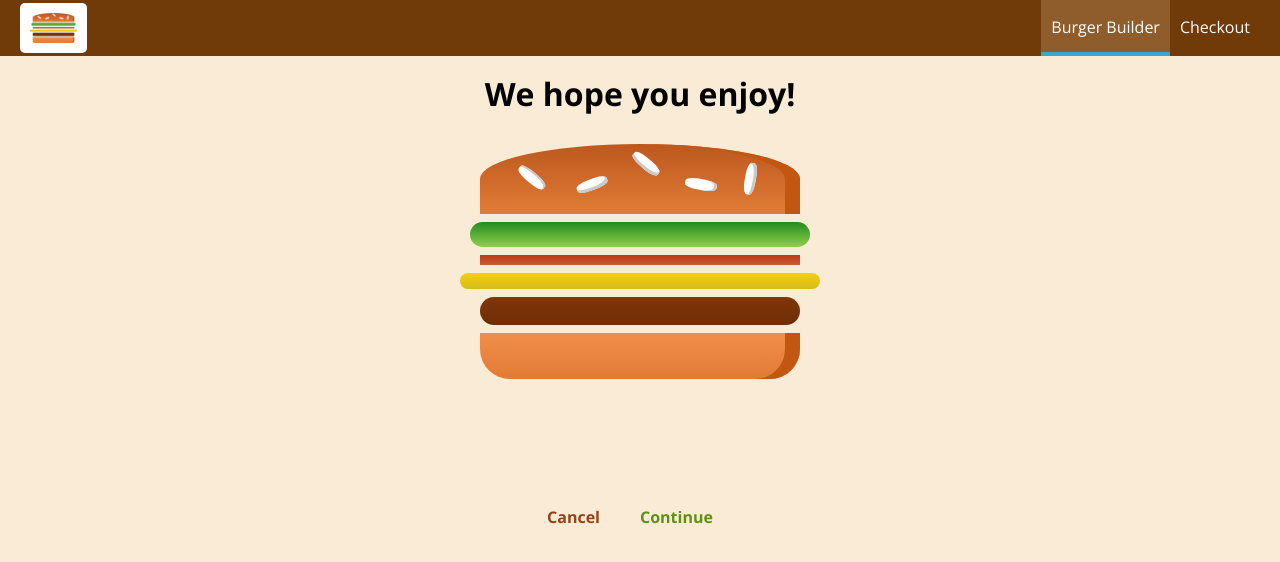
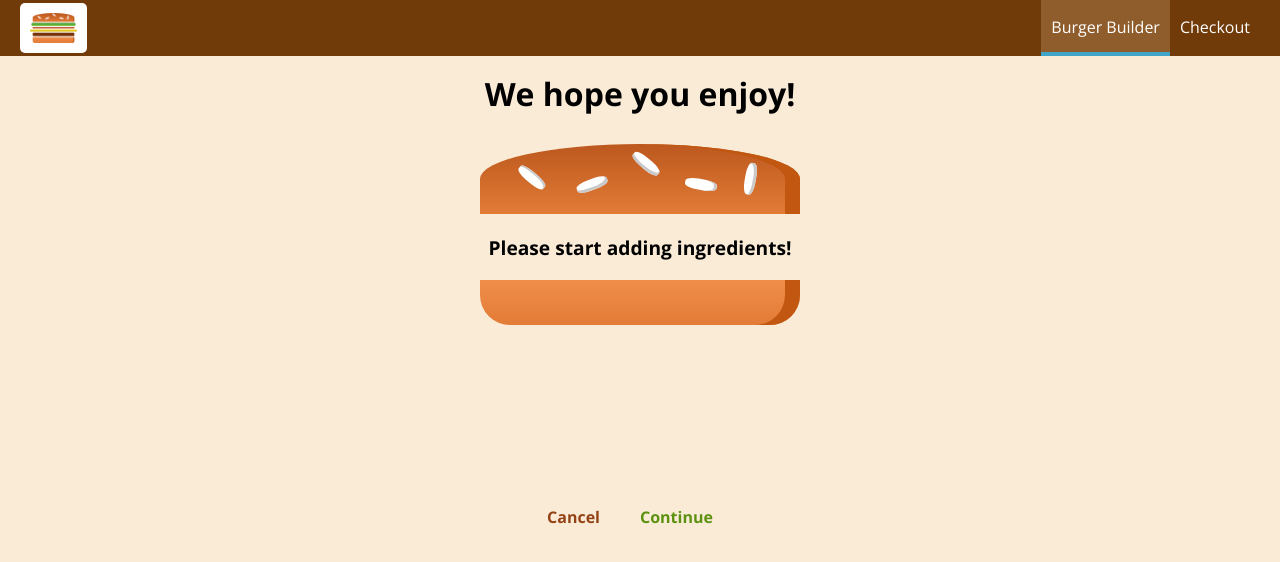
Before and after one commit to codenameuriel/burger-app, a React (Create React App) app: page /checkout in a window 1280 px wide. Shown: the top 562 px of the page. Built offline with nearby package versions, Linux system fonts and the light colour scheme.

Commit message:
add logic to render burger in checkout

```diff
--- a/src/components/Order/CheckoutSummary/CheckoutSummary.js
+++ b/src/components/Order/CheckoutSummary/CheckoutSummary.js
@@ -10,8 +10,8 @@ function CheckoutSummary(props) {
       <div style={{width: '100%', margin: 'auto'}}>
         <Burger ingredients={props.ingredients}/>
       </div>
-      <Button btnType="Danger" clicked>Cancel</Button>
-      <Button btnType="Success" clicked>Continue</Button>
+      <Button btnType="Danger" clicked={props.cancelCheckout}>Cancel</Button>
+      <Button btnType="Success" clicked={props.continueCheckout}>Continue</Button>
     </div>
   );
 }
--- a/src/containers/BurgerBuilder/BurgerBuilder.js
+++ b/src/containers/BurgerBuilder/BurgerBuilder.js
@@ -38,7 +38,15 @@ class BurgerBuilder extends Component {
       const ingredients =
         await (await axiosInstance.get('/ingredients.json')).data;
 
-      this.setState({ingredients: ingredients});
+        // Firebase reorders ingredients alphabetically affecting rendered order of ingredients
+        const reorderedIngredients = {
+          salad: ingredients.salad,
+          bacon: ingredients.bacon,
+          cheese: ingredients.cheese,
+          meat: ingredients.meat
+        };
+
+      this.setState({ingredients: reorderedIngredients});
     } catch (err) {
       this.setState({error: true});
     }
@@ -94,35 +102,53 @@ class BurgerBuilder extends Component {
     this.setState({purchasing: false});
   }
 
-  purchaseContinueHandler = async() => {
-    try {
-      // alert('You continued!');
-      this.setState({loading: true});
-      const order = {
-        ingredients: this.state.ingredients,
-        price: this.state.totalPrice,
-        // dummy data
-        customer: {
-          name: 'Uri Rod',
-          address: {
-            street: '111 Jersey Street',
-            zipCode: 11177,
-            country: 'USA'
-          },
-          email: 'test@test.com'
-        },
-        deliveryMethod: 'fastest'
-      };
+  // purchaseContinueHandler = async() => {
+  //   try {
+  //     // alert('You continued!');
+  //     this.setState({loading: true});
+  //     const order = {
+  //       ingredients: this.state.ingredients,
+  //       price: this.state.totalPrice,
+  //       // dummy data
+  //       customer: {
+  //         name: 'Uri Rod',
+  //         address: {
+  //           street: '111 Jersey Street',
+  //           zipCode: 11177,
+  //           country: 'USA'
+  //         },
+  //         email: 'test@test.com'
+  //       },
+  //       deliveryMethod: 'fastest'
+  //     };
 
-      // firebase special syntax for endpoint (node name + .json)
-      const post = await axiosInstance.post('/orders.json', order);
-      this.setState({loading: false, purchasing: false});
-      console.log(post);
+  //     // firebase special syntax for endpoint (node name + .json)
+  //     const post = await axiosInstance.post('/orders.json', order);
+  //     this.setState({loading: false, purchasing: false});
+  //     console.log(post);
 
-    } catch (err) {
-      this.setState({loading: false, purchasing: false});
-      console.log(err);
+  //   } catch (err) {
+  //     this.setState({loading: false, purchasing: false});
+  //     console.log(err);
+  //   }
+  // }
+
+  purchaseContinueHandler = () => {
+    const queryParams = [];
+
+    for (let ingredient in this.state.ingredients) {
+      // encodes elements to allow use within a URL
+      // bacon=1
+      queryParams.push(`${encodeURIComponent(ingredient)}=${encodeURIComponent(this.state.ingredients[ingredient])}`);
     }
+
+    // bacon=1&cheese=2...
+    const queryString = queryParams.join('&');
+
+    this.props.history.push({
+      pathname: '/checkout',
+      search: `?${queryString}`
+    });
   }
 
   purchaseHandler = () => {
--- a/src/containers/Checkout/Checkout.js
+++ b/src/containers/Checkout/Checkout.js
@@ -4,17 +4,39 @@ import CheckoutSummary from '../../components/Order/CheckoutSummary/CheckoutSumm
 class Checkout extends Component {
   state ={
     ingredients: {
-      salad: 1,
-      bacon: 1,
-      cheese: 1,
-      meat: 1
+      salad: 0,
+      bacon: 0,
+      cheese: 0,
+      meat: 0
     }
+  }
+
+
+  componentDidMount() {
+    // parse search params
+    const query = new URLSearchParams(this.props.location.search);
+    const checkoutIngredients = {};
+    for (let [key, value] of query.entries()) {
+      checkoutIngredients[key] = parseInt(value, 10);
+    }
+    this.setState({ingredients: checkoutIngredients});
+  }
+
+  cancelCheckout = () => {
+    this.props.history.goBack();
+  }
+
+  continueCheckout = () => {
+    this.props.history.replace('/checkout/contact-data');
   }
 
   render() {
     return (
       <div>
-        <CheckoutSummary ingredients={this.state.ingredients}/>
+        <CheckoutSummary
+          ingredients={this.state.ingredients}
+          cancelCheckout={this.cancelCheckout}
+          continueCheckout={this.continueCheckout}/>
       </div>
     );
   }
```
Also changed, not shown: src/containers/Checkout/ContactData/ContactData.js (added).
